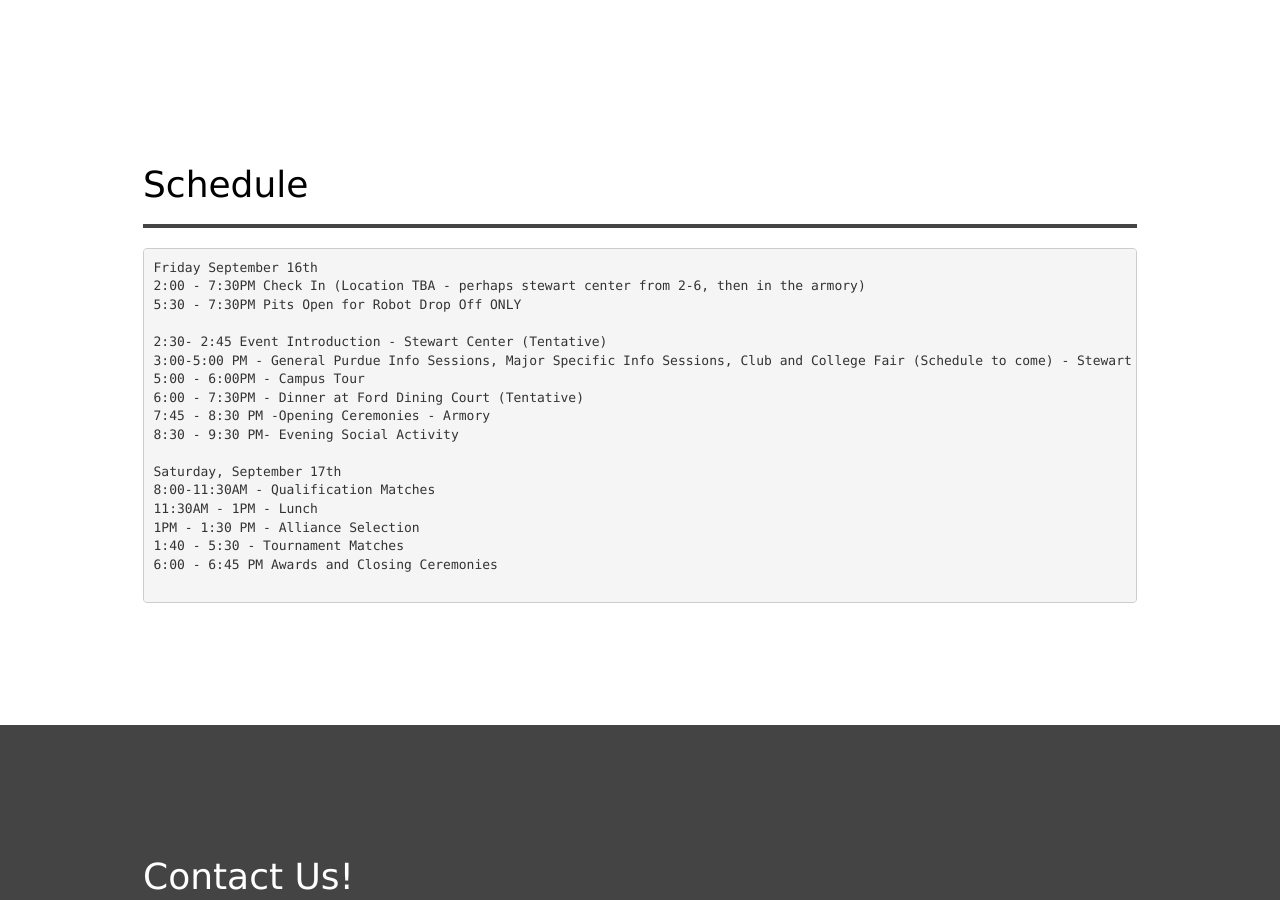
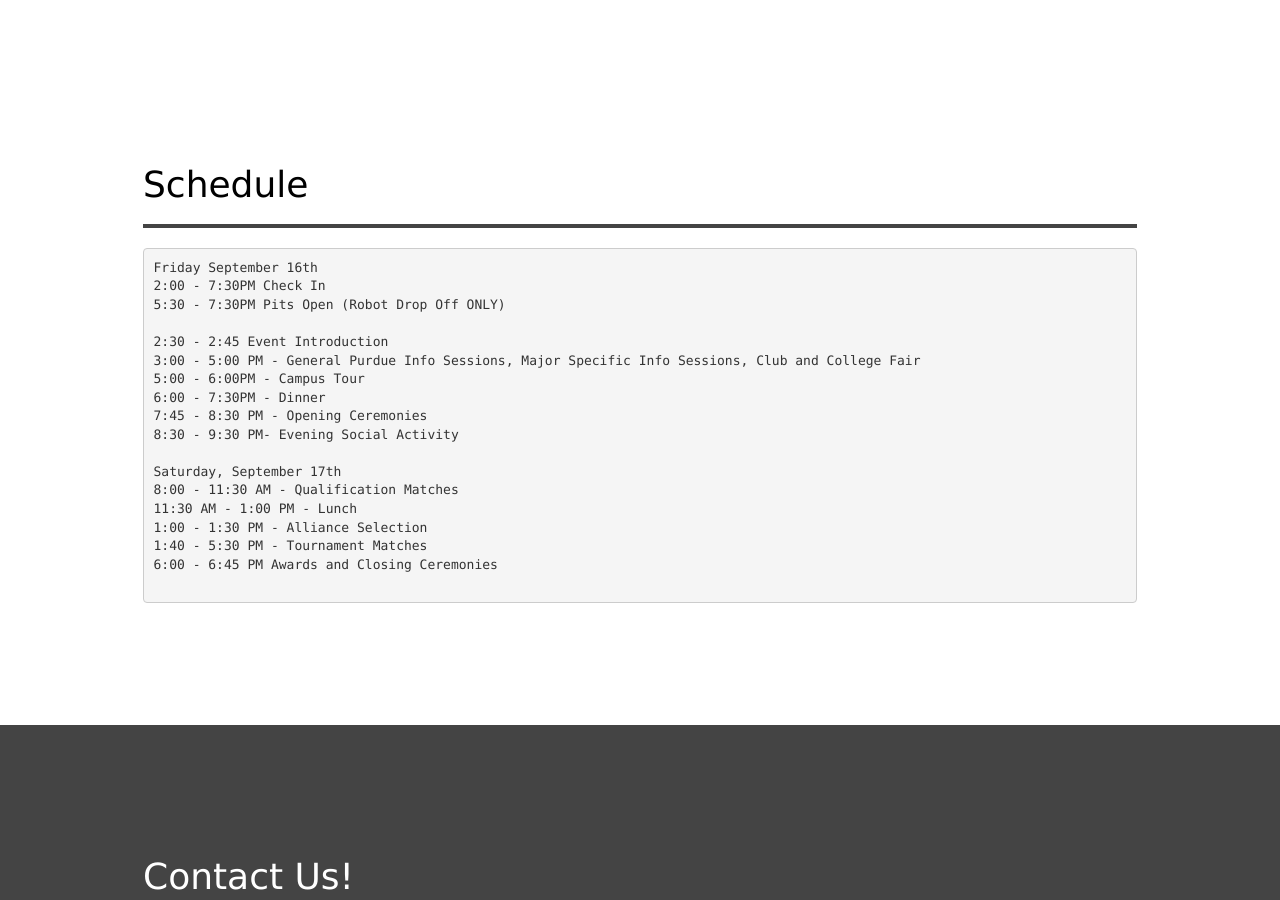
Before and after one commit to purduefirst/purduefirst.github.io, a Jekyll site: the page built from boilerbotbattle.html, in a window 1280 px wide and 900 px high, scrolled down 1255 px. Built offline with Jekyll 4.4.1, drawn with Linux system fonts in a browser that asks for light colours.

Commit message:
update contents

```diff
--- a/boilerbotbattle.html
+++ b/boilerbotbattle.html
@@ -23,21 +23,21 @@ dark: true
 		<hr />
 		<pre>
 Friday September 16th
-2:00 - 7:30PM Check In (Location TBA - perhaps stewart center from 2-6, then in the armory)
-5:30 - 7:30PM Pits Open for Robot Drop Off ONLY
+2:00 - 7:30PM Check In
+5:30 - 7:30PM Pits Open (Robot Drop Off ONLY)
 
-2:30- 2:45 Event Introduction - Stewart Center (Tentative)
-3:00-5:00 PM - General Purdue Info Sessions, Major Specific Info Sessions, Club and College Fair (Schedule to come) - Stewart Center (Tentative)
+2:30 - 2:45 Event Introduction
+3:00 - 5:00 PM - General Purdue Info Sessions, Major Specific Info Sessions, Club and College Fair
 5:00 - 6:00PM - Campus Tour
-6:00 - 7:30PM - Dinner at Ford Dining Court (Tentative)
-7:45 - 8:30 PM -Opening Ceremonies - Armory
+6:00 - 7:30PM - Dinner
+7:45 - 8:30 PM - Opening Ceremonies
 8:30 - 9:30 PM- Evening Social Activity
 
 Saturday, September 17th
-8:00-11:30AM - Qualification Matches
-11:30AM - 1PM - Lunch
-1PM - 1:30 PM - Alliance Selection
-1:40 - 5:30 - Tournament Matches
+8:00 - 11:30 AM - Qualification Matches
+11:30 AM - 1:00 PM - Lunch
+1:00 - 1:30 PM - Alliance Selection
+1:40 - 5:30 PM - Tournament Matches
 6:00 - 6:45 PM Awards and Closing Ceremonies
 		</pre>
 </section>
```
